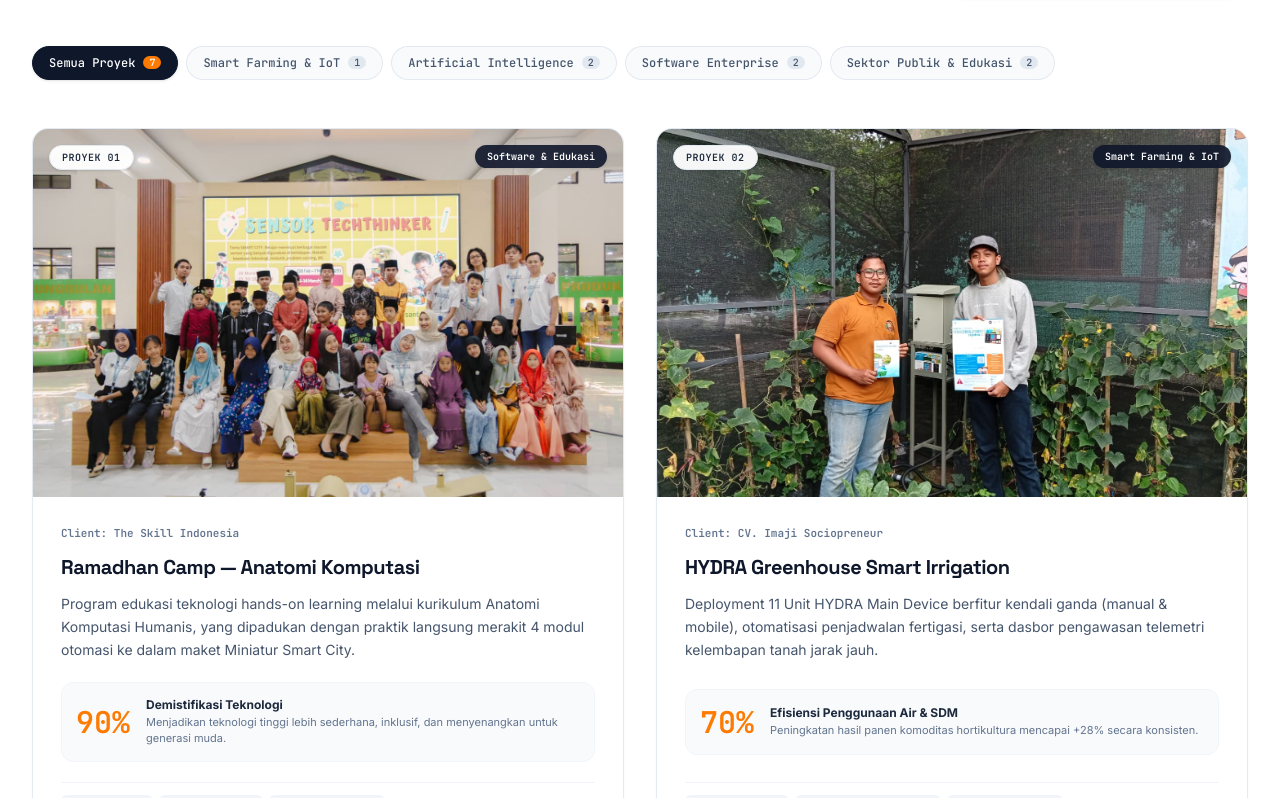
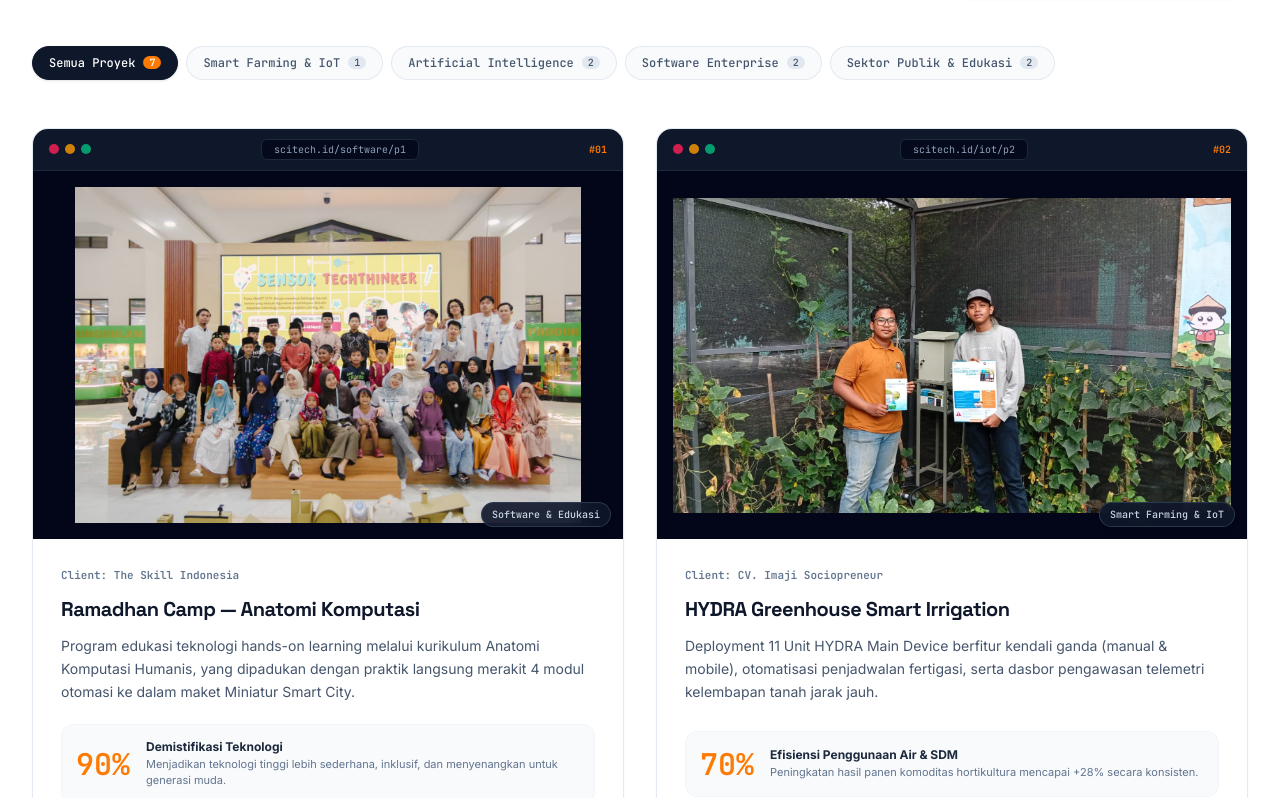
Before and after one commit to scitech-official/scitech-company-profile, a Next.js app: page / in a window 1280 px wide. Shown: the part 4642-5440 px from the top of the page. Built offline with nearby package versions, Linux system fonts and the light colour scheme.

Commit message:
style(portfolio): add browser window mockup frame and object-contain preview

```diff
--- a/src/components/PortfolioSection.tsx
+++ b/src/components/PortfolioSection.tsx
@@ -96,19 +96,40 @@ export default function PortfolioSection() {
                 portofolioAnim.inView ? `animate-fade-in-up delay-${(i + 1) * 100}` : "opacity-0"
               }`}
             >
-              {/* Image Preview */}
-              <div className="relative w-full aspect-[16/10] bg-slate-100 overflow-hidden">
+              {/* Browser Window Mockup Frame */}
+              <div className="bg-slate-900 border-b border-slate-800 px-4 py-2.5 flex items-center justify-between select-none">
+                {/* 3 Window Control Dots */}
+                <div className="flex items-center gap-1.5">
+                  <span className="w-2.5 h-2.5 rounded-full bg-rose-500/80 inline-block" />
+                  <span className="w-2.5 h-2.5 rounded-full bg-amber-500/80 inline-block" />
+                  <span className="w-2.5 h-2.5 rounded-full bg-emerald-500/80 inline-block" />
+                </div>
+
+                {/* Minimalist URL Bar */}
+                <div className="px-3 py-0.5 rounded-md bg-slate-950/80 border border-slate-800 text-[10px] font-mono text-slate-400 max-w-[200px] sm:max-w-xs truncate">
+                  scitech.id/{item.filterGroup}/{item.id}
+                </div>
+
+                {/* Project Number */}
+                <span className="text-[10px] font-mono font-bold text-[#fe7a00]">
+                  #{item.num}
+                </span>
+              </div>
+
+              {/* Image Preview Canvas (object-contain, full view without cropping) */}
+              <div className="relative w-full aspect-[16/10] bg-slate-950 p-3 sm:p-4 flex items-center justify-center overflow-hidden">
+                <div className="relative w-full h-full">
                   <Image
                     src={item.img}
                     alt={item.alt}
                     fill
-                  className="object-cover object-center group-hover:scale-[1.03] transition-transform duration-500 ease-out"
+                    className="object-contain object-center transition-transform duration-300 group-hover:scale-[1.01]"
                     sizes="(max-width: 768px) 100vw, 50vw"
                   />
-                <div className="absolute top-4 left-4 inline-flex items-center gap-1.5 px-3 py-1 rounded-full bg-white/95 backdrop-blur-md border border-slate-200 text-[10px] font-mono font-bold tracking-wider text-slate-800 shadow-sm">
-                  <span>PROYEK {item.num}</span>
                 </div>
-                <div className="absolute top-4 right-4 inline-flex items-center px-3 py-1 rounded-full bg-slate-900/90 backdrop-blur-md text-[10px] font-mono font-semibold text-white shadow-sm">
+
+                {/* Floating Category Tag */}
+                <div className="absolute bottom-3 right-3 inline-flex items-center px-2.5 py-1 rounded-full bg-slate-900/90 backdrop-blur-md border border-slate-700/80 text-[10px] font-mono font-medium text-slate-300 shadow-md">
                   <span>{item.cat}</span>
                 </div>
               </div>
```
Lines whose indentation alone changed are shown as unchanged.
